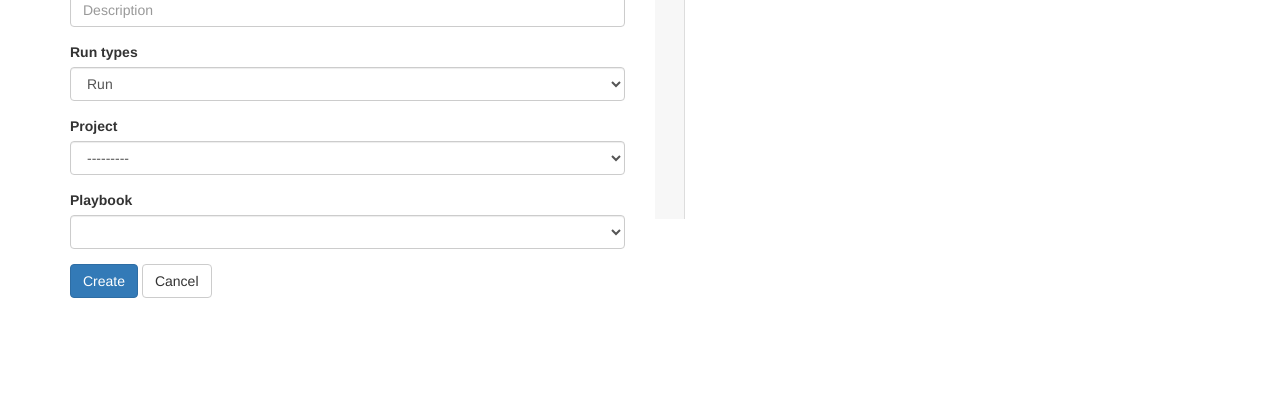
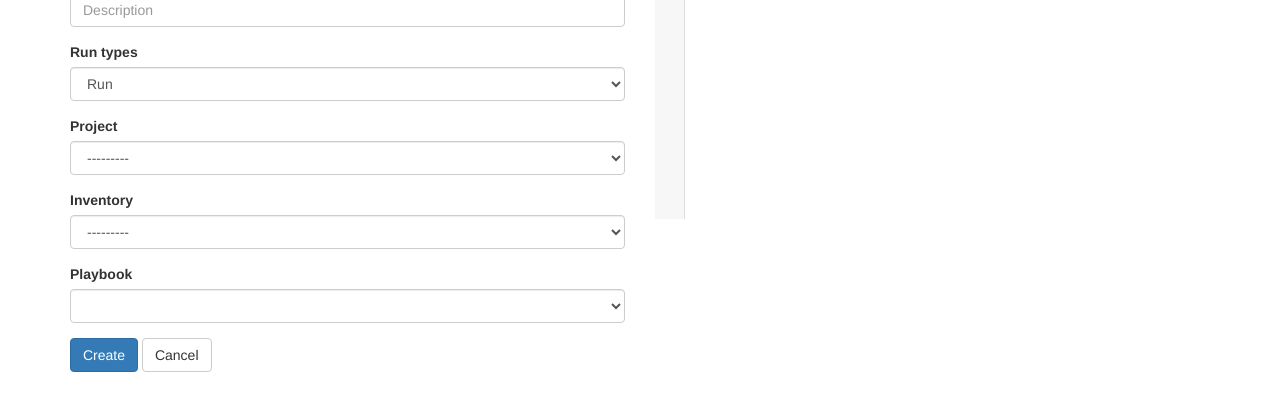
Before and after one commit to AnsiblePower/AnsiblePower, a Django app: page /jobtemplates/createjobtemplate in a window 1280 px wide. Shown: the part 198-609 px from the top of the page. Run offline with Django 3.2, Linux system fonts and the light colour scheme; data that the repository does not hold is empty; parts of the project's set-up code (start-up, migrations or seed data) failed here and were passed over; some libraries are stand-ins or nearby versions.

Commit message:
Added inventory to JobTemplates

```diff
--- a/jobtemplates/forms.py
+++ b/jobtemplates/forms.py
@@ -1,12 +1,14 @@
 from django import forms
 from .models import JobTemplates, validateFolder, validateYAML, playbookchoices
 from projects.models import Projects
+from inventories.models import Inventories
 
 
 class CreateJobTemplateForm(forms.ModelForm):
     name = forms.CharField(max_length=255)
     description = forms.CharField(max_length=255, required=False)
     project = forms.ModelChoiceField(queryset=Projects.objects.all(), validators=[validateFolder])
+    inventory = forms.ModelChoiceField(queryset=Inventories.objects.all())
     extra_variables = forms.CharField(widget=forms.Textarea, validators=[validateYAML], required=False)
     playbook = forms.CharField(widget=forms.Select)
 
--- a/jobtemplates/models.py
+++ b/jobtemplates/models.py
@@ -1,6 +1,7 @@
 from django.db import models
 from django.core.exceptions import ValidationError
 from projects.models import Projects
+from inventories.models import Inventories
 import yaml
 from yaml.error import MarkedYAMLError
 import os
@@ -20,6 +21,7 @@ class JobTemplates(models.Model):
                                  choices=run_type_choices,
                                  default='run')
     project = models.ForeignKey(Projects, null=True, on_delete=models.SET_NULL)
+    inventory = models.ForeignKey(Inventories, null=True, on_delete=models.SET_NULL)
     playbook = models.CharField(max_length=255, null=True)
     extra_variables = models.TextField(null=True, blank=True)
 
@@ -43,22 +45,6 @@ def validateYAML(yamlText):
         raise ValidationError('YAML syntax error: %s' % str(e))
 
 
-# def playbookchoices():
-#     projects = Projects.objects.all()
-#     result = []
-#     i = 0
-#     for proj in projects:
-#         try:
-#             directory = proj.directory
-#             files = os.listdir(directory)
-#             for filename in files:
-#                 if filename[-3:] == 'yml':
-#                     result.append((filename, filename))
-#         except OSError, e:
-#             pass
-#     return result
-
-
 def playbookchoices(directory):
     result = [('', '-----'), ]
     try:
--- a/jobtemplates/templates/jobtemplates/createJobTemplate.html
+++ b/jobtemplates/templates/jobtemplates/createJobTemplate.html
@@ -14,6 +14,7 @@
                 {% bootstrap_field form.description %}
                 {% bootstrap_field form.run_types %}
                 {% bootstrap_field form.project %}
+                {% bootstrap_field form.inventory %}
                 {% bootstrap_field form.playbook %}
                 {% buttons %}
                     <button type="submit" class="btn btn-primary">
--- a/jobtemplates/templates/jobtemplates/editJobTemplate.html
+++ b/jobtemplates/templates/jobtemplates/editJobTemplate.html
@@ -14,6 +14,7 @@
                 {% bootstrap_field form.description %}
                 {% bootstrap_field form.run_types %}
                 {% bootstrap_field form.project %}
+                {% bootstrap_field form.inventory %}
                 {% bootstrap_field form.playbook %}
                 {% buttons %}
                     <button type="submit" class="btn btn-primary">
```
